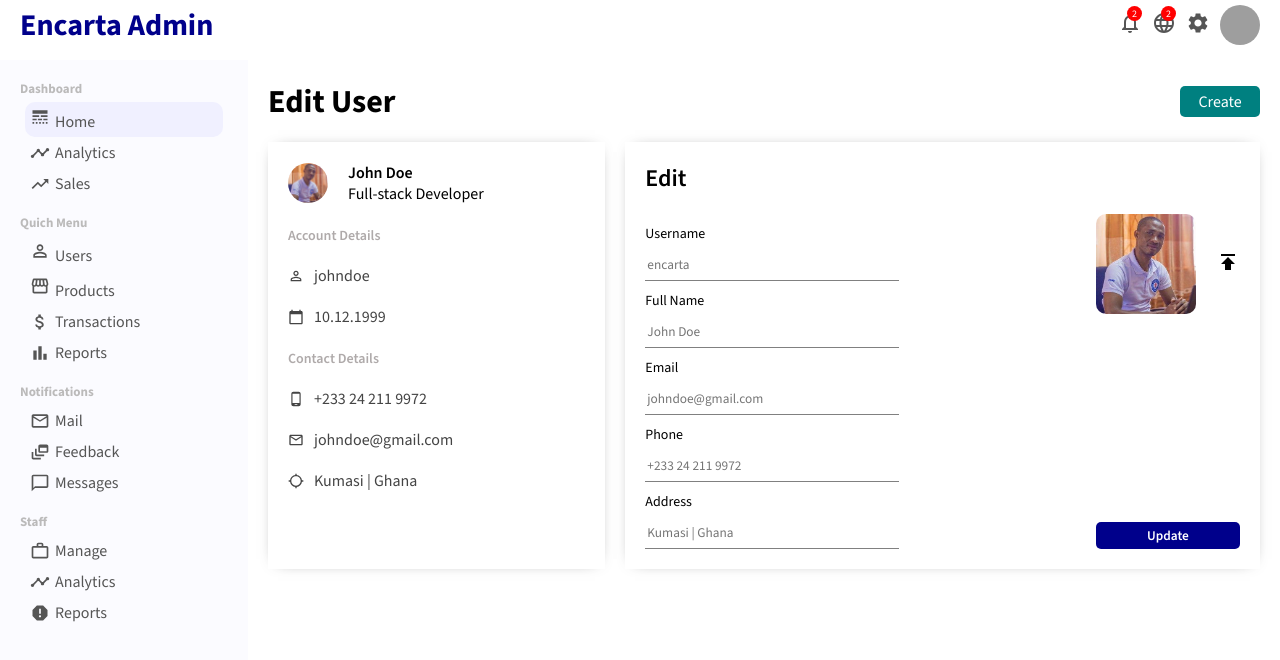
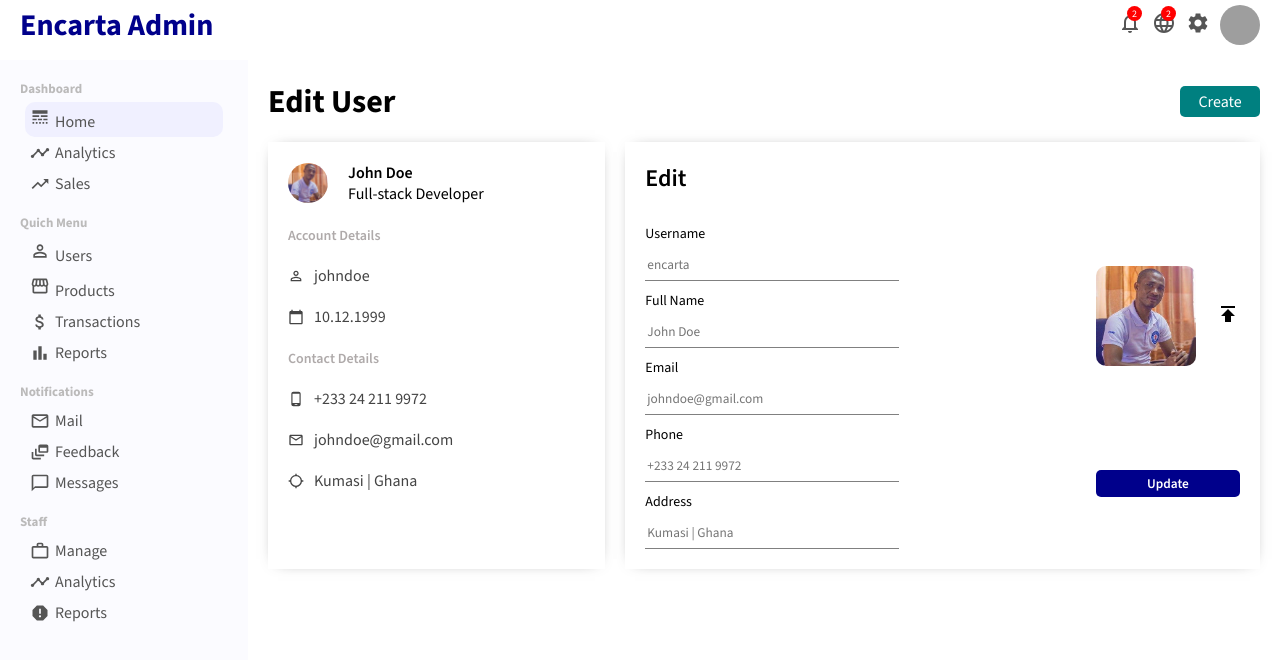
Before and after one commit to anyars-encarta/admin-panel, a React (Create React App) app: page /user/1 in a window 1280 px wide. Shown: the top 660 px of the page. Built offline with nearby package versions, Linux system fonts and the light colour scheme; grey boxes are pictures that could not be loaded.

Commit message:
Add responsiveness

```diff
--- a/src/components/featuredInfo/featuredInfo.css
+++ b/src/components/featuredInfo/featuredInfo.css
@@ -2,6 +2,7 @@
     width: 100%;
     display: flex;
     justify-content: space-between;
+    flex-wrap: wrap;
 
     .featuredItem {
         flex: 1;
--- a/src/pages/home/home.css
+++ b/src/pages/home/home.css
@@ -3,6 +3,7 @@
 
     .homeWidgets {
         display: flex;
+        flex-wrap: wrap;
         margin: 20px;
     }
 }
--- a/src/pages/product/product.css
+++ b/src/pages/product/product.css
@@ -21,6 +21,7 @@
 
     .productTop {
         display: flex;
+        flex-wrap: wrap;
 
         .productTopLeft,
         .productTopRight {
@@ -77,6 +78,7 @@
         .productForm {
             display: flex;
             justify-content: space-between;
+            flex-wrap: wrap;
 
             .productFormLeft {
                 display: flex;
--- a/src/pages/user/user.css
+++ b/src/pages/user/user.css
@@ -22,6 +22,7 @@
     .userContainer {
         display: flex;
         margin-top: 20px;
+        flex-wrap: wrap;
 
         .userShow {
             flex: 1;
@@ -99,6 +100,7 @@
                 display: flex;
                 justify-content: space-between;
                 margin-top: 20px;
+                flex-wrap: wrap;
 
                 .userUpdateLeft {
                     .userUpdateItem {
@@ -124,7 +126,7 @@
                 .userUpdateRight {
                     display: flex;
                     flex-direction: column;
-                    justify-content: space-between;
+                    justify-content: space-around;
 
                     .userUpdateUpload {
                         display: flex;
@@ -145,8 +147,8 @@
 
                     .userUpdateButton {
                         border: none;
+                        padding: 5px;
                         border-radius: 5px;
-                        padding: 5px;
                         cursor: pointer;
                         background-color: darkblue;
                         color: white;
```
